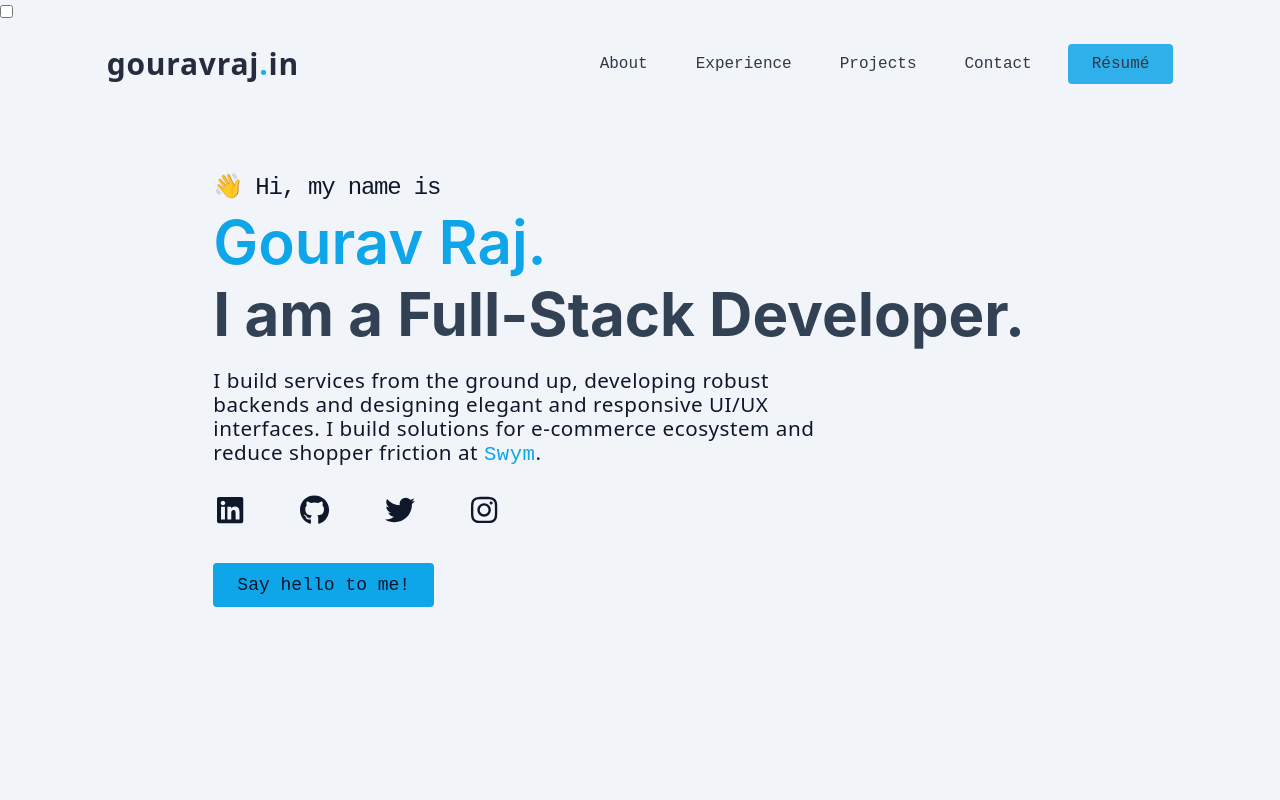
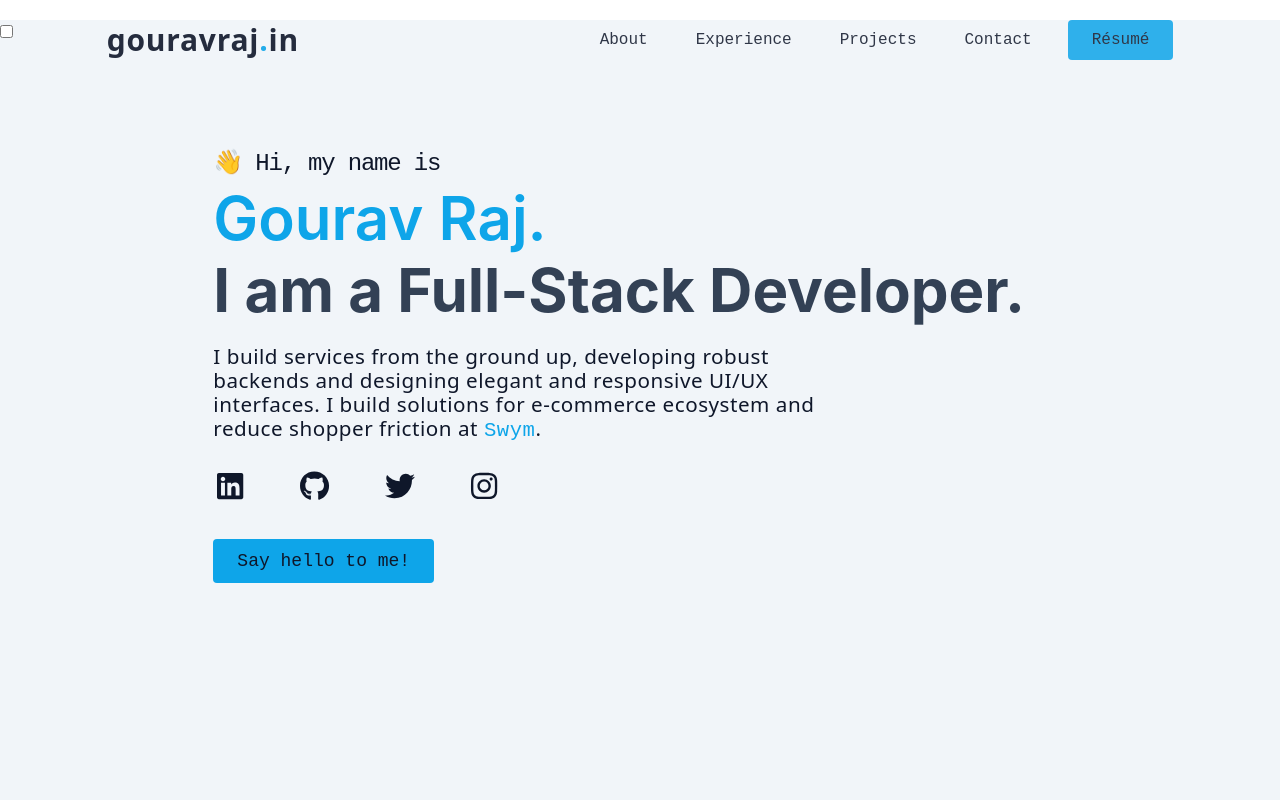
Before and after one commit to gogouravr/dot-portfolio, a React (Create React App) app: page / in a window 1280 px wide. Shown: the top 800 px of the page. Built offline with nearby package versions, Linux system fonts and the light colour scheme.

Commit message:
Make toggle fixed on the screen

```diff
--- a/src/components/DarkModeToggle.jsx
+++ b/src/components/DarkModeToggle.jsx
@@ -10,7 +10,7 @@ export default function DarkModeToggle() {
     };
 
     return (
-        <div>
+        <div className='fixed'>
             <input type="checkbox" checked={!darkMode} onChange={toggleDarkMode} />
         </div>
     )
```
